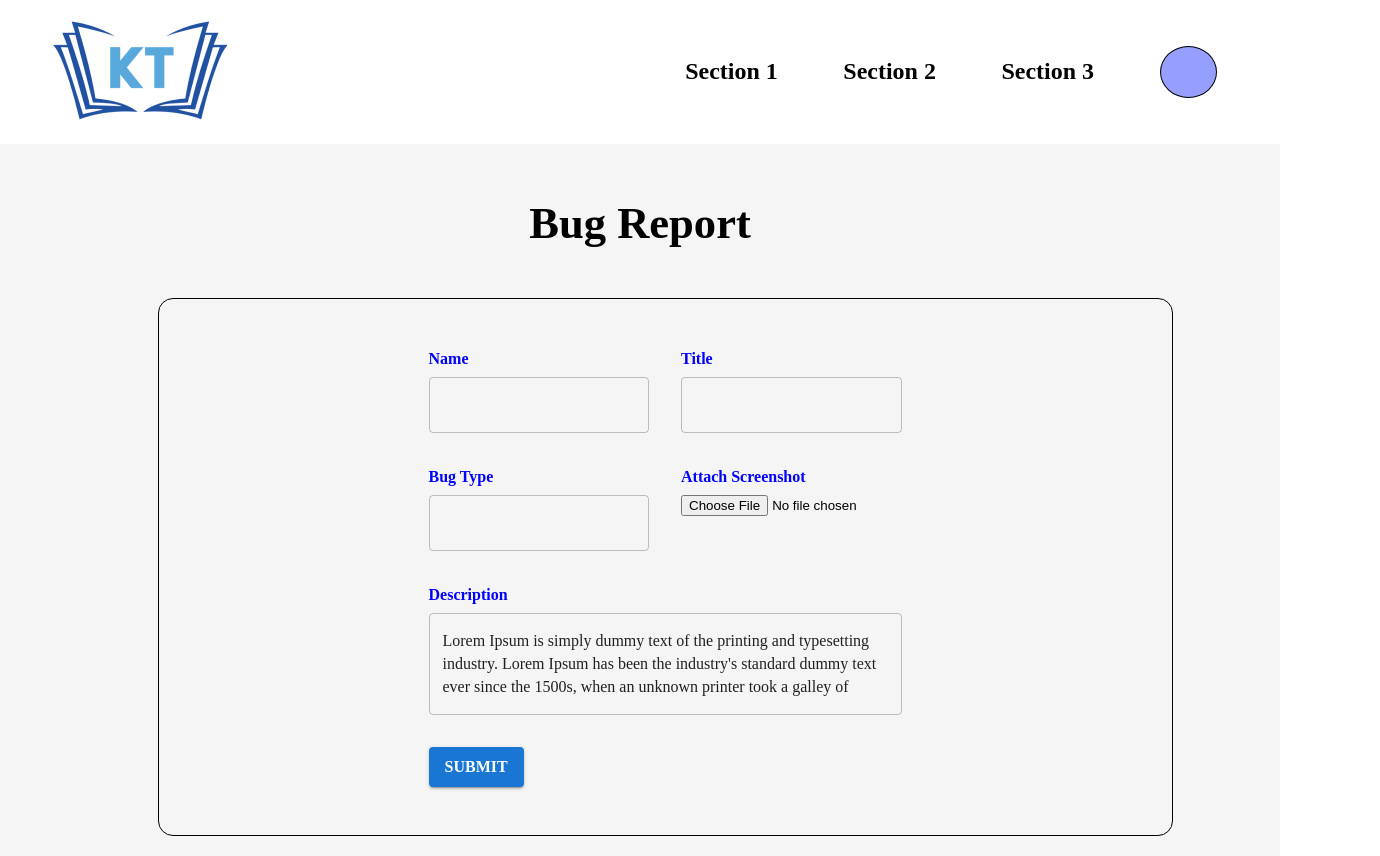
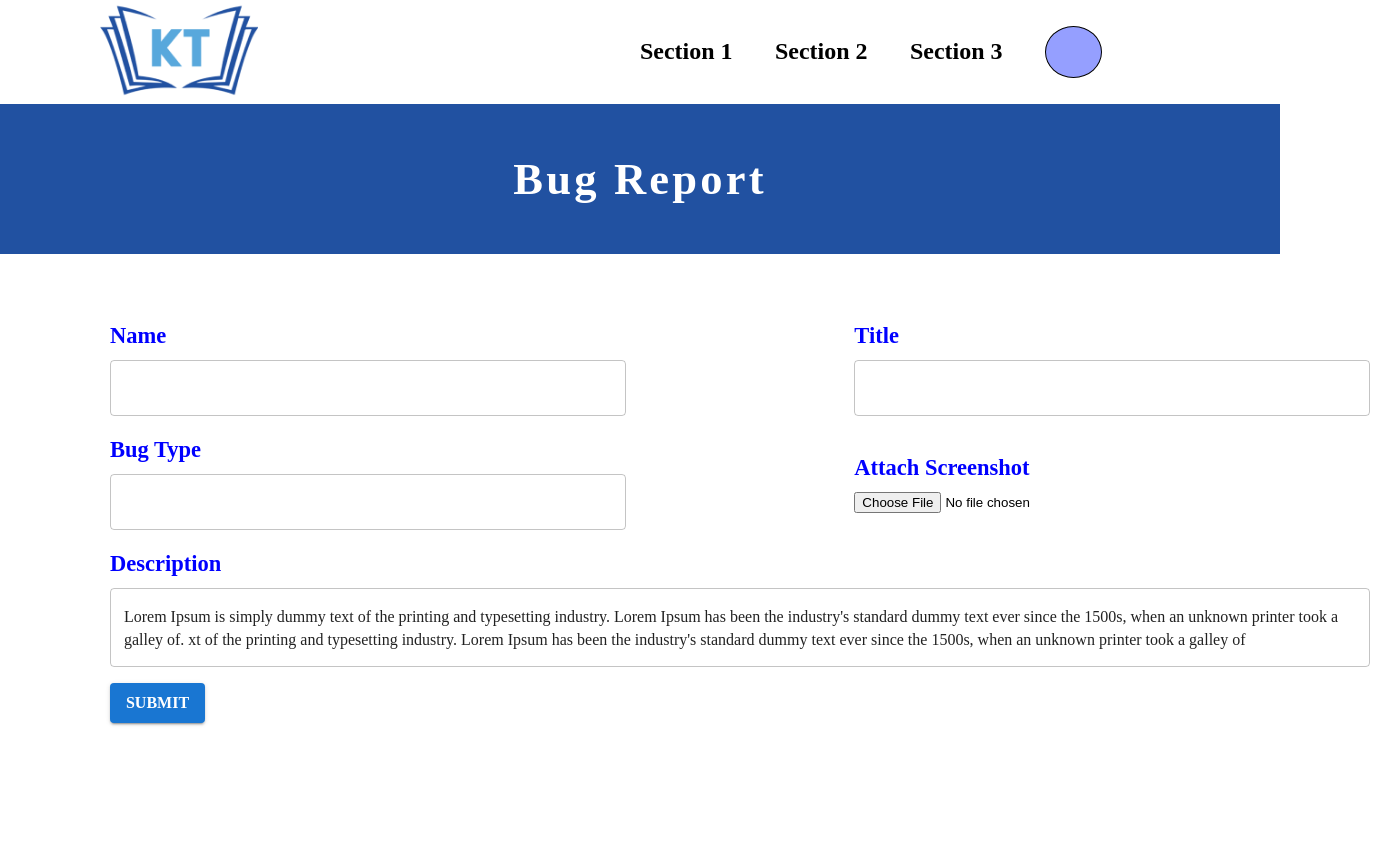
Before and after one commit to khanstutorial/nexus-kt, a React (Create React App) app: page /bug-report in a window 1280 px wide. Shown: the whole page, 1380 px wide, since content can reach past the window. After the commit the page ends 800 px from the top, so only its background shows below. Built offline with nearby package versions, Linux system fonts and the light colour scheme.

Commit message:
title added

```diff
--- a/src/components/Header/Header.jsx
+++ b/src/components/Header/Header.jsx
@@ -19,14 +19,15 @@ const Header = props => {
     <Grid
       container
       alignItems="center"
-      justifyContent="flex-end"
-      paddingRight={'15px'}
+      justifyContent="flex-start"
+      marginLeft='100px'
+      marginRight='100px'
+      width='unset !important'
       direction={'row'}
     >
       <Grid item md={6}>
-        <img
+        <img height='100px'
           src={favicon}
-          style={{ paddingTop: '15px', paddingBottom: '15px' }}
         ></img>
       </Grid>
       {SECTIONS.map(section => {
--- /dev/null
+++ b/src/components/Title/Title.jsx
@@ -0,0 +1,22 @@
+import React from 'react'
+import { Box, Grid, Typography } from '@mui/material';
+
+const Title = ({ title = "Welcome to Khan's Tutorial", align = 'center' }) => {
+  return (
+    <div
+      style={{
+        backgroundColor: '#2151A1',
+        color: 'white',
+        display: 'flex',
+        justifyContent: 'center',
+        alignItems: 'center',
+        height: '150px',
+      }}>
+      <Typography variant='h3' fontWeight={'bold'} sx={{ textTransform: 'capitalize', letterSpacing: '0.2rem' }}>
+        {title}
+      </Typography>
+    </div>
+  )
+}
+
+export default Title
--- a/src/features/Custom-Input/CustomInput.jsx
+++ b/src/features/Custom-Input/CustomInput.jsx
@@ -23,7 +23,7 @@ const CustomInput = ({
     <Stack spacing={0.75}>
       {label && (
         <Typography
-          variant="body1"
+          variant="h6"
           color={'blue'}
           fontWeight="fontWeightMedium"
         >
--- a/src/layout/layout.jsx
+++ b/src/layout/layout.jsx
@@ -5,21 +5,17 @@ import Stack from '@mui/material/Stack';
 import { Grid } from '@mui/material';
 import Container from '@mui/material/Container';
 import Header from '../components/Header/Header';
+import Title from '../components/Title/Title';
 import Footer from '../components/Footer/Footer';
 import KTLogoPNG from './../assets/images/KTLogoPNG.png';
 
 const DefaultLayout = ({ children }) => {
   return (
-    <Box minHeight="100%" position={'relative'}>
+    <Box minHeight="100%" position={'relative'} area-label="root container">
       <Header name={'KT '} content={'system status'} />
+      {/* <Title /> */}
       <Box
-        sx={{
-          width: '100%',
-          paddingTop: '5px',
-          paddingBottom: '20px',
-          minHeight: 'fit-content',
-          backgroundColor: '#F5F5F5',
-        }}
+
       >
         {children}
       </Box>
--- a/src/pages/BugReport.jsx
+++ b/src/pages/BugReport.jsx
@@ -2,11 +2,13 @@ import React from 'react';
 import { Grid, Card, Box, Typography, Button } from '@mui/material';
 import Container from '@mui/material/Container';
 import CustomInput from '../features/Custom-Input/CustomInput';
-
+import Title from '../components/Title/Title';
 const BugReport = () => {
   return (
-    <Container sx={{ width: '1013px' }}>
-      <Box
+    <>
+      <Title title="Bug Report" />
+      <Container maxWidth="md" sx={{ marginLeft: '100px', marginRight: '100px', paddingLeft: '0px !important', paddingRight: '0px !important' }}>
+        {/* <Box
           sx={{
             width: '100%',
             marginTop: '5%',
@@ -19,19 +21,17 @@ const BugReport = () => {
           <Typography variant="h3" fontWeight='fontWeightBold' sx={{ backgroundColor: '#F5F5F5' }}>
             Bug Report
           </Typography>
-      </Box>
+        </Box> */}
         <Box sx={{
-        border: '1px solid',
           borderRadius: '15px',
-        width: '1013px',
           display: 'flex',
           justifyContent: 'center',
           paddingTop: '5%',
           paddingBottom: '5%'
         }}>
-        <Box sx={{ width: '473px' }}>
-          <Grid container spacing={4}>
-            <Grid item xs={6}>
+          <Box >
+            <Grid container justifyContent='space-between' spacing={2} alignItems='center'>
+              <Grid item xs={5}>
                 <CustomInput
                   label={'Name'}
                   value={''}
@@ -40,7 +40,7 @@ const BugReport = () => {
                   placeholder={''}
                 />
               </Grid>
-            <Grid item xs={6}>
+              <Grid item xs={5}>
                 <CustomInput
                   label={'Title'}
                   value={''}
@@ -49,7 +49,7 @@ const BugReport = () => {
                   placeholder={''}
                 />
               </Grid>
-            <Grid item xs={6}>
+              <Grid item xs={5}>
                 <CustomInput
                   label={'Bug Type'}
                   value={''}
@@ -58,7 +58,7 @@ const BugReport = () => {
                   placeholder={''}
                 />
               </Grid>
-            <Grid item xs={6}>
+              <Grid item xs={5}>
                 <CustomInput
                   label={'Attach Screenshot'}
                   value={''}
@@ -72,7 +72,7 @@ const BugReport = () => {
               <Grid item xs={12}>
                 <CustomInput
                   label={'Description'}
-                value={`Lorem Ipsum is simply dummy text of the printing and typesetting industry. Lorem Ipsum has been the industry's standard dummy text ever since the 1500s, when an unknown printer took a galley of `}
+                  value={`Lorem Ipsum is simply dummy text of the printing and typesetting industry. Lorem Ipsum has been the industry's standard dummy text ever since the 1500s, when an unknown printer took a galley of. xt of the printing and typesetting industry. Lorem Ipsum has been the industry's standard dummy text ever since the 1500s, when an unknown printer took a galley of `}
                   id={'description'}
                   name={'description'}
                   placeholder={'Enter bug description'}
@@ -87,6 +87,7 @@ const BugReport = () => {
           </Box>
         </Box>
       </Container>
+    </>
   );
 };
 
--- a/src/pages/Dashboard.jsx
+++ b/src/pages/Dashboard.jsx
@@ -3,17 +3,31 @@ import { Box, Grid, Typography } from '@mui/material';
 import Status from './Status';
 import Artboard from './../assets/images/Artboard.png';
 import CustomTextBox from '../features/Custom-TextBox/CustomTextBox';
+import Title from '../components/Title/Title';
 
 const Dashboard = () => {
   return (
-    <Grid container sx={{ paddingLeft: '44px', paddingRight: '44px' }}>
+    <>
+      <Title />
+      <div
+        style={{
+          marginLeft: '100px',
+          marginRight: '100px',
+          paddingTop: '5px',
+          paddingBottom: '20px',
+          minHeight: 'fit-content',
+
+        }}>
+
+        <Grid container>
           <Grid
             item
             xs={4}
             sx={{
               border: '1px solid',
               borderRadius: '10px',
-          margin: '3%',
+              marginTop: '3%',
+              marginRight: '3%',
               padding: '3%',
               backgroundColor: 'white',
             }}
@@ -25,11 +39,12 @@ const Dashboard = () => {
             spacing={2}
             direction="column"
             alignItems="center"
-        xs={6.5}
+            xs={7}
             sx={{
               border: '1px solid',
               borderRadius: '10px',
-          margin: '3%',
+              marginTop: '3%',
+              marginLeft: '2%',
               padding: '3%',
               backgroundColor: 'white',
             }}
@@ -57,11 +72,11 @@ const Dashboard = () => {
           </Grid>
           <Grid
             item
-        xs={10.75}
+            xs={11.6}
             sx={{
               border: '1px solid',
               borderRadius: '10px',
-          margin: '3%',
+              marginTop: '3%',
               padding: '3%',
               backgroundColor: 'white',
             }}
@@ -74,6 +89,9 @@ const Dashboard = () => {
             />
           </Grid>
         </Grid>
+      </div>
+
+    </>
   );
 };
 
```
Lines whose indentation alone changed are shown as unchanged.
